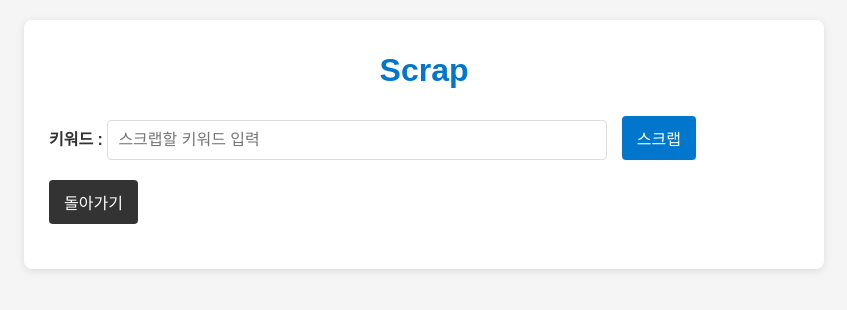
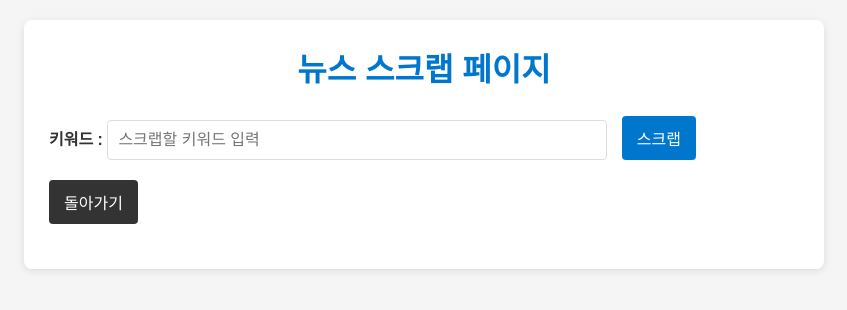
Before and after one commit to dmskhs0912/StockScrapper, a Flask app: template templates/scrap.html in a window 1280 px wide. Shown: the top 310 px of the page, without its empty margins (216-1063 px from the left). Run offline with Flask 3, Linux system fonts and the light colour scheme; the template is opened without the code that fills it, so the values that code supplies are empty.

Commit message:
app.py and scrap.html change

```diff
--- a/app.py
+++ b/app.py
@@ -1,7 +1,7 @@
 import scrap, search
 from flask import Flask, render_template, request
 
-RSS_URLS = ['https://www.mk.co.kr/rss/30100041/', 'https://www.hankyung.com/feed/finance', 'https://rss.etoday.co.kr/eto/finance_news.xml']
+RSS_URLS = ['https://www.mk.co.kr/rss/50200011/', 'https://www.hankyung.com/feed/finance', 'https://rss.etoday.co.kr/eto/finance_news.xml']
 
 
 app = Flask(__name__)
@@ -25,7 +25,8 @@ def search_page():
 def scrap_page():
     if request.method == 'GET':
         #data = scrap.fetch_headlines()
-        return render_template('scrap.html')
+        data = scrap.fetch_multiple_pages_with_keyword(RSS_URLS, '')
+        return render_template('scrap.html', data=data)
     elif request.method == 'POST':
         scrap_search = request.form.get('scrap_search')
         data = scrap.fetch_multiple_pages_with_keyword(RSS_URLS, scrap_search)
--- a/templates/scrap.html
+++ b/templates/scrap.html
@@ -9,7 +9,7 @@
 <body>
   <div class="container">
     <header>
-      <h1>Scrap</h1>
+      <h1>뉴스 스크랩 페이지</h1>
     </header>
     <form method="post" action="/scrap" class="form-scrap">
       <label for="scrap_search"><strong>키워드 :</strong></label>
```
